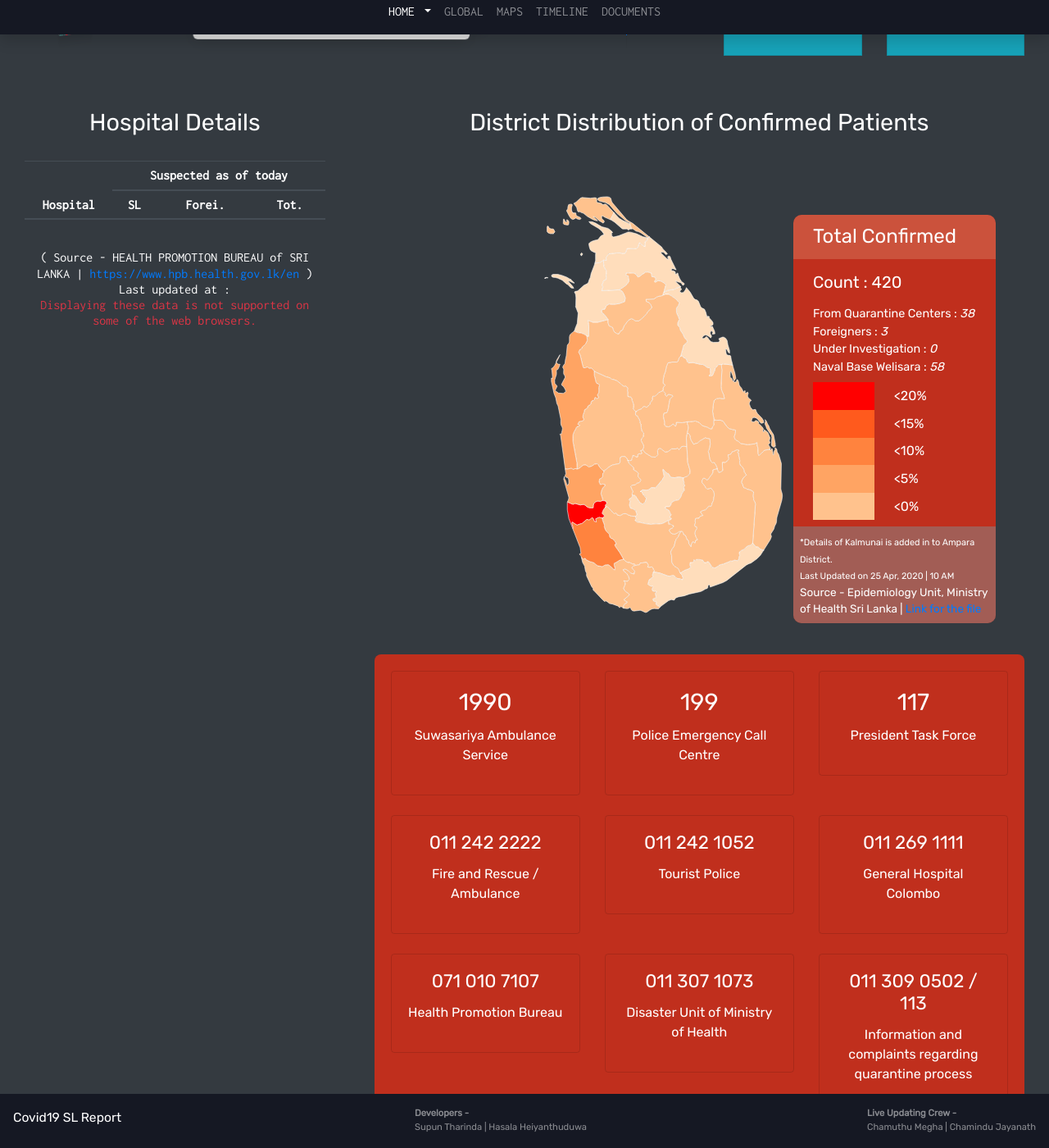
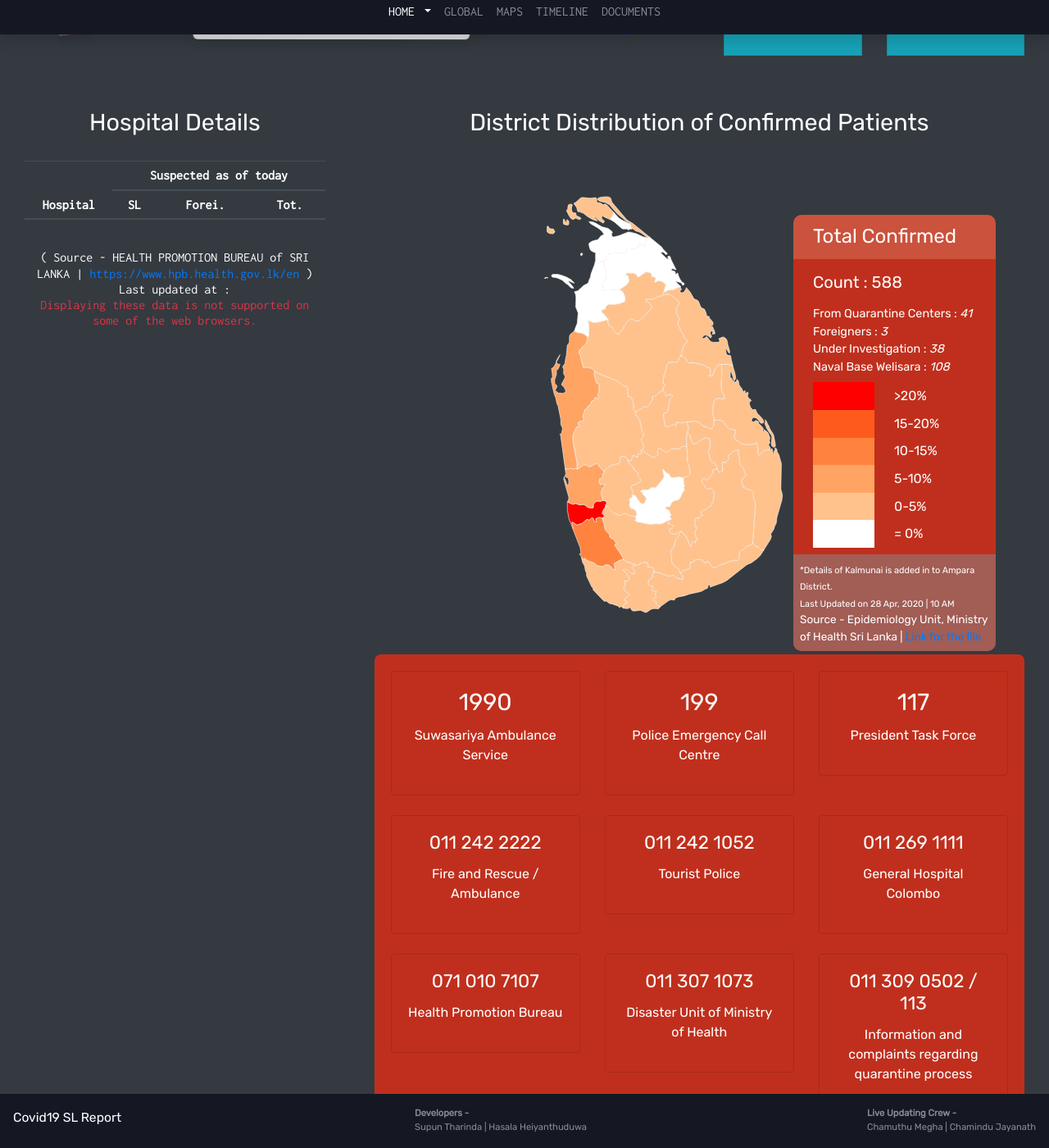
Before and after one commit to supunTE/Covid19-sl-report, a Jekyll site: the page built from index.html, in a window 1280 px wide and 1400 px high, scrolled down 400 px. Shown: the whole window at 82% size. Built offline with Jekyll 4.4.1, drawn with Linux system fonts in a browser that asks for light colours; comment, search, counter and statistics services are not loaded.

Commit message:
updated map 4/28

```diff
--- a/_data/confirmed_lk.yml
+++ b/_data/confirmed_lk.yml
@@ -1,33 +1,33 @@
-date: 25 Apr, 2020 | 10 AM
-link: http://www.epid.gov.lk/web/images/pdf/corona_virus_report/sitrep-sl-en-25-04_10.pdf
+date: 28 Apr, 2020 | 10 AM
+link: http://www.epid.gov.lk/web/images/pdf/corona_virus_report/sitrep-sl-en-28-04_10.pdf
 KALM: 2
-COLB: 142
-PUTL: 35
-KALT: 59
-GAMP: 33
-KAND: 7
+COLB: 155
+PUTL: 41
+KALT: 63
+GAMP: 47
+KAND: 12
 JAFN: 16
-RATN: 6
-KURN: 5
+RATN: 7
+KURN: 18
 MATR: 2
 GALE: 1
-KEGL: 4
+KEGL: 8
 BATC: 1
 BADL: 2
 MATL: 1
 NUWE: 0
-HAMT: 0
+HAMT: 3
 KILN: 0
 MANR: 0
-VAVN: 1
+VAVN: 2
 MULT: 0
 AMPR: 0
-TRIC: 0
-ANUP: 2
+TRIC: 1
+ANUP: 11
 POLN: 1
-MONG: 1
-QUARN: 38
-NABWALI: 58
+MONG: 4
+QUARN: 41
+NABWALI: 108
 FOREI: 3
-UNDIN: 0
-TOT: 420
+UNDIN: 38
+TOT: 588
--- a/_includes/map.html
+++ b/_includes/map.html
@@ -121,25 +121,30 @@
                 <div id="mapDetailsBoxForei">Naval Base Welisara : <em>{{ site.data.confirmed_lk.NABWALI }}</em></div>
             </div>
             <table id="mapDetailsColors">
+                <!-- &lt; -->
                 <tr>
                     <td></td>
-                    <td class="percentage">&lt;20%</td>
+                    <td class="percentage">>20%</td>
                 </tr>
                 <tr>
                     <td></td>
-                    <td class="percentage">&lt;15%</td>
+                    <td class="percentage">15-20%</td>
                 </tr>
                 <tr>
                     <td></td>
-                    <td class="percentage">&lt;10%</td>
+                    <td class="percentage">10-15%</td>
                 </tr>
                 <tr>
                     <td></td>
-                    <td class="percentage">&lt;5%</td>
+                    <td class="percentage">5-10%</td>
                 </tr>
                 <tr>
                     <td></td>
-                    <td class="percentage">&lt;0%</td>
+                    <td class="percentage">0-5%</td>
+                </tr>
+                <tr>
+                    <td></td>
+                    <td class="percentage">= 0%</td>
                 </tr>
             </table>
             <div id="mapdetailsFooter">
@@ -596,7 +601,7 @@
     }
 
     #mapDetailsColors tr:nth-child(6) td:first-of-type {
-        background-color: #ffddbb;
+        background-color: #ffffff;
         width: 75px;
     }
 
```
Also changed, not shown: other parts of _includes/map.html (+1 -1 lines).
